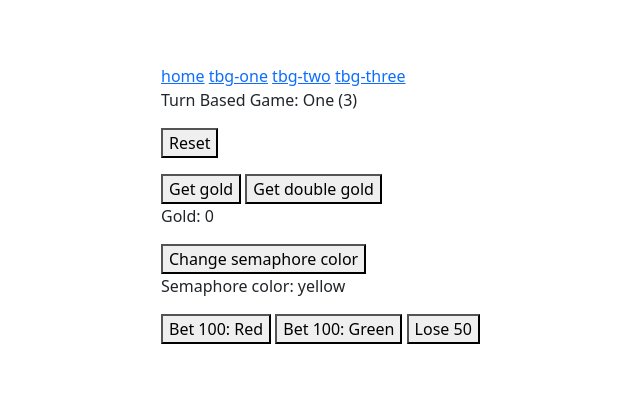
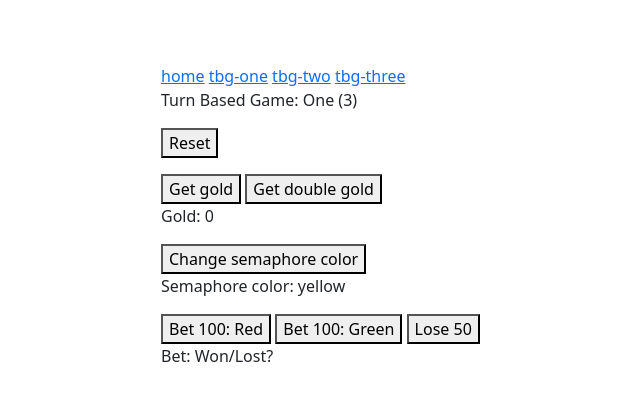
Before and after one commit to IgorOffline/SHINY-GOLD-SHINY-DIAMOND, a SvelteKit app in the folder shiny-svelte/: page /tbg-one in a window 1280 px wide. Shown: the top 400 px of the page, without its empty margins (95-735 px from the left). Built offline with nearby package versions, Linux system fonts and the light colour scheme.

Commit message:
Svelte: BetStatus

```diff
--- a/shiny-svelte/src/routes/tbg-one/+page.svelte
+++ b/shiny-svelte/src/routes/tbg-one/+page.svelte
@@ -35,6 +35,7 @@
 
 	let gold = $state(new Gold(0));
 	let semaphoreColorString = $state<SemaphoreColorString>(new SemaphoreColorString('yellow'));
+	let betStatus = $state('Bet: Won/Lost?');
 
 	async function getGold() {
 		const response = await fetch(pathState.backendBase);
@@ -58,6 +59,7 @@
 		console.log(betResult);
 		gold = new Gold(betResult.gold);
 		semaphoreColorString = new SemaphoreColorString(betResult.color);
+		betStatus = '' + betResult.win;
 	}
 	async function betGreen() {
 		const response = await fetch(pathState.backendBetGreen, { method: 'POST' });
@@ -65,6 +67,7 @@
 		console.log(betResult);
 		gold = new Gold(betResult.gold);
 		semaphoreColorString = new SemaphoreColorString(betResult.color);
+		betStatus = '' + betResult.win;
 	}
 	async function reset() {
 		const response = await fetch(pathState.backendReset, { method: 'POST' });
@@ -97,3 +100,4 @@
 <button onclick={betRed}>Bet 100: Red</button>
 <button onclick={betGreen}>Bet 100: Green</button>
 <button onclick={loseBet}>Lose 50</button>
+<div>{betStatus}</div>
```
